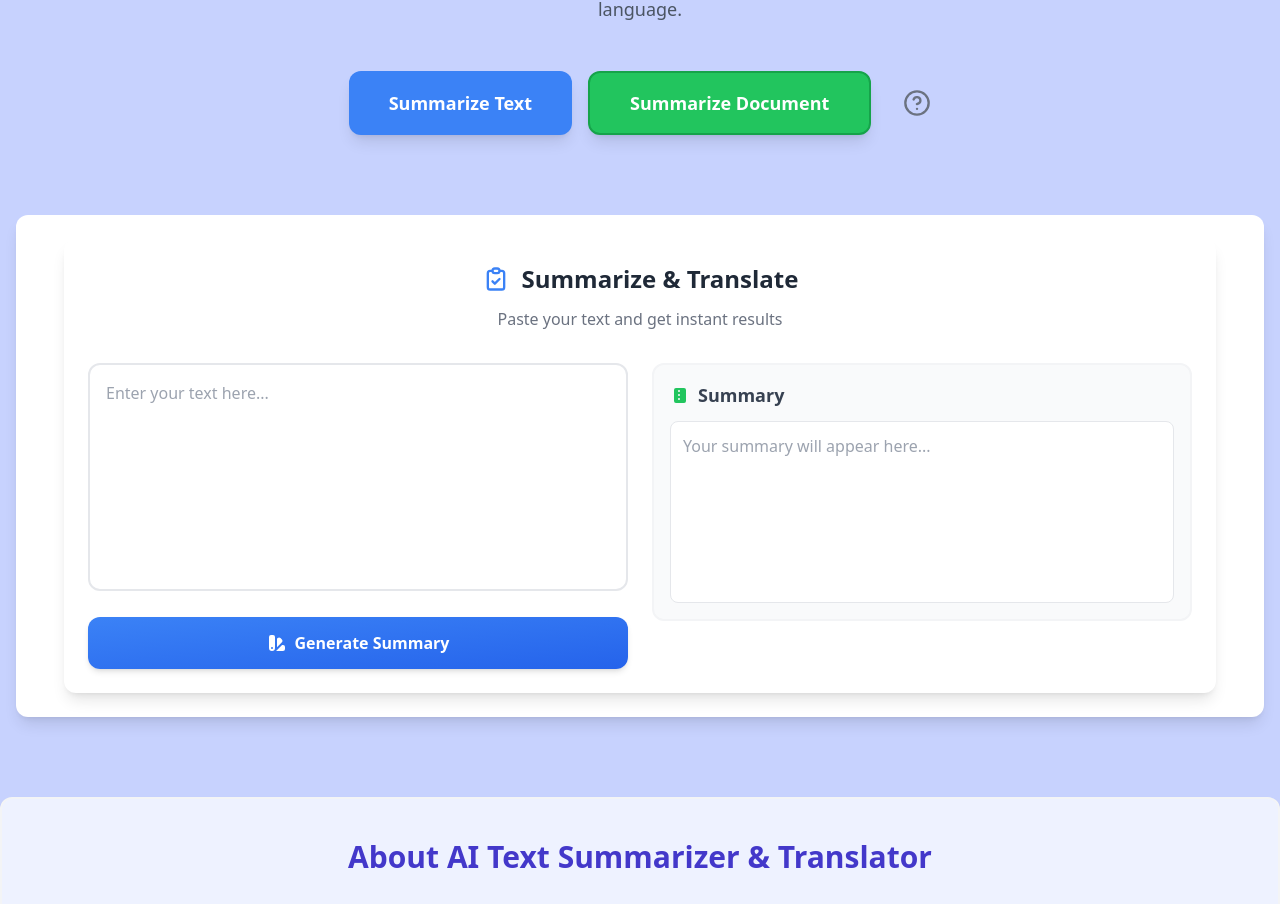
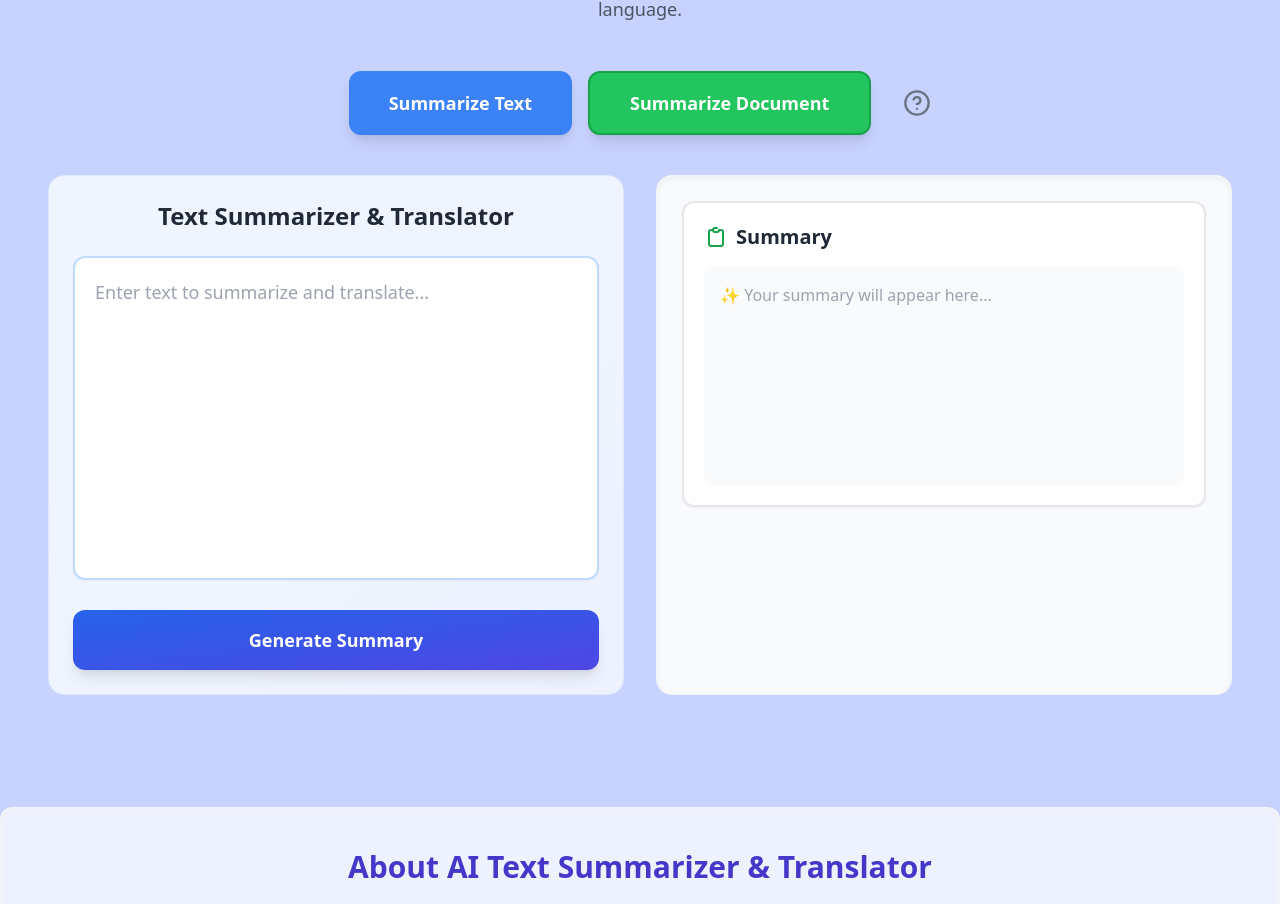
Before and after one commit to BuiTienDat04/Project_Summary_And_Translation, a React (Create React App) app in the folder Fondend-user/translate-website-client/: page /text in a window 1280 px wide. Shown: the part 314-1218 px from the top of the page. Built offline with nearby package versions, Linux system fonts and the light colour scheme.

Commit message:
update layout Text Summarizer & Translator

```diff
--- a/Fondend-user/translate-website-client/src/Pages/TextSummarizerAndTranslator.jsx
+++ b/Fondend-user/translate-website-client/src/Pages/TextSummarizerAndTranslator.jsx
@@ -97,67 +97,48 @@ const TextSummarizerAndTranslator = () => {
   };
 
   return (
-    <div className="bg-white rounded-xl shadow-lg p-6 hover:shadow-xl transition-all duration-300 max-w-6xl mx-auto">
-      {/* Header với icon */}
-      <header className="text-center mb-8 space-y-2">
-        <h2 className="text-2xl font-bold text-gray-800 inline-flex items-center gap-3">
-          <svg xmlns="http://www.w3.org/2000/svg" className="w-7 h-7 text-blue-500" fill="none" viewBox="0 0 24 24" stroke="currentColor">
-            <path strokeLinecap="round" strokeLinejoin="round" strokeWidth="2" d="M9 5H7a2 2 0 00-2 2v12a2 2 0 002 2h10a2 2 0 002-2V7a2 2 0 00-2-2h-2M9 5a2 2 0 002 2h2a2 2 0 002-2M9 5a2 2 0 012-2h2a2 2 0 012 2m-6 9l2 2 4-4"/>
-          </svg>
-          Summarize & Translate
-        </h2>
-        <p className="text-gray-500">Paste your text and get instant results</p>
-      </header>
-
-      <div className="grid grid-cols-1 lg:grid-cols-2 gap-6">
-        {/* Input Column */}
-        <section className="space-y-5">
+    <div className="max-w-7xl mx-auto p-8">
+      <div className="grid grid-cols-1 lg:grid-cols-2 gap-8">
+        {/* Input Column - Glassmorphism effect */}
+        <section className="space-y-6 p-6 bg-gradient-to-br from-blue-50 to-indigo-50 rounded-2xl border border-blue-100">
+          <h2 className="text-2xl font-semibold text-gray-800 text-center">Text Summarizer & Translator</h2>
           <textarea
-            className="w-full p-4 border-2 border-gray-200 rounded-xl focus:border-blue-400 focus:ring-2 focus:ring-blue-100 transition-all duration-300 placeholder-gray-400 resize-none"
-            rows="8"
-            placeholder="Enter your text here..."
+            className="w-full p-5 border-2 border-blue-200 rounded-xl focus:border-blue-500 focus:ring-4 focus:ring-blue-100 transition-all duration-300 placeholder-gray-400 resize-none text-lg shadow-sm"
+            rows="10"
+            placeholder="Enter text to summarize and translate..."
             value={text}
             onChange={(e) => setText(e.target.value)}
           />
 
           <button
-            className="w-full bg-gradient-to-br from-blue-500 to-blue-600 hover:from-blue-600 hover:to-blue-700 text-white font-semibold px-6 py-3.5 rounded-xl shadow-md hover:shadow-lg transition-all duration-300 flex items-center justify-center gap-2"
+            className="w-full bg-gradient-to-br from-blue-600 to-indigo-600 hover:from-blue-700 hover:to-indigo-700 text-white font-semibold px-8 py-4 rounded-xl shadow-lg hover:shadow-xl transition-all duration-300 flex items-center justify-center gap-3 text-lg"
             onClick={handleSummarize}
           >
-            <svg xmlns="http://www.w3.org/2000/svg" className="w-5 h-5" viewBox="0 0 20 20" fill="currentColor">
-              <path fillRule="evenodd" d="M4 2a2 2 0 00-2 2v11a3 3 0 106 0V4a2 2 0 00-2-2H4zm1 14a1 1 0 100-2 1 1 0 000 2zm5-1.757l4.9-4.9a2 2 0 000-2.828L13.485 5.1a2 2 0 00-2.828 0L10 5.757v8.486zM16 18H9.071l6-6H16a2 2 0 012 2v2a2 2 0 01-2 2z" clipRule="evenodd"/>
-            </svg>
+            {/* Button icon */}
             Generate Summary
           </button>
-
-          {error && (
-            <div className="p-3 bg-red-50 border border-red-200 rounded-lg text-red-600 flex items-center gap-2">
-              <svg xmlns="http://www.w3.org/2000/svg" className="w-5 h-5" viewBox="0 0 20 20" fill="currentColor">
-                <path fillRule="evenodd" d="M8.257 3.099c.765-1.36 2.722-1.36 3.486 0l5.58 9.92c.75 1.334-.213 2.98-1.742 2.98H4.42c-1.53 0-2.493-1.646-1.743-2.98l5.58-9.92zM11 13a1 1 0 11-2 0 1 1 0 012 0zm-1-8a1 1 0 00-1 1v3a1 1 0 002 0V6a1 1 0 00-1-1z" clipRule="evenodd"/>
-              </svg>
-              {error}
-            </div>
-          )}
+          {error && <p className="text-red-500">{error}</p>}
+          {/* Error message */}
         </section>
 
-        {/* Output Column */}
-        <section className="space-y-5">
+        {/* Output Column - Depth and clear separation */}
+        <section className="space-y-6 p-6 bg-gray-50 rounded-2xl border-2 border-gray-100 shadow-inner">
           {/* Summary Section */}
-          <article className="bg-gray-50 rounded-xl border-2 border-gray-100 p-4">
-            <div className="flex items-center justify-between mb-3">
-              <h3 className="text-lg font-semibold text-gray-700 flex items-center gap-2">
-                <svg xmlns="http://www.w3.org/2000/svg" className="w-5 h-5 text-green-500" viewBox="0 0 20 20" fill="currentColor">
-                  <path d="M6 3a2 2 0 00-2 2v11a2 2 0 002 2h8a2 2 0 002-2V5a2 2 0 00-2-2H6zm4 11a1 1 0 11-2 0 1 1 0 012 0zm0-4a1 1 0 11-2 0 1 1 0 012 0zm0-4a1 1 0 11-2 0 1 1 0 012 0z"/>
+          <article className="bg-white rounded-xl border-2 border-gray-200 p-5 shadow-sm">
+            <div className="flex items-center justify-between mb-4">
+              <h3 className="text-xl font-semibold text-gray-800 flex items-center gap-2">
+                <svg className="w-6 h-6 text-green-600" fill="none" viewBox="0 0 24 24" stroke="currentColor" strokeWidth="2">
+                  <path strokeLinecap="round" strokeLinejoin="round" d="M9 5H7a2 2 0 00-2 2v12a2 2 0 002 2h10a2 2 0 002-2V7a2 2 0 00-2-2h-2M9 5a2 2 0 002 2h2a2 2 0 002-2M9 5a2 2 0 012-2h2a2 0 012 2m-3 7h3m-3 4h3m-6-4h.01M6 15h.01M6 11h.01M9 11h.01M9 15h.01" />
                 </svg>
                 Summary
               </h3>
-              {summary && <span className="text-sm text-gray-500">{summary.length} characters</span>}
+              {summary && <span className="text-sm text-gray-500 font-medium">{summary.length} chars</span>}
             </div>
-            <div className="bg-white rounded-lg border border-gray-200 p-3">
+            <div className="bg-gray-50 rounded-lg p-4">
               <textarea
-                className="w-full min-h-[150px] bg-transparent focus:outline-none resize-none text-gray-700 placeholder-gray-400"
+                className="w-full min-h-[180px] bg-transparent focus:outline-none resize-none text-gray-700 placeholder-gray-400 text-md"
                 value={summary || ""}
-                placeholder="Your summary will appear here..."
+                placeholder="✨ Your summary will appear here..."
                 readOnly
               />
             </div>
@@ -165,12 +146,13 @@ const TextSummarizerAndTranslator = () => {
 
           {/* Translation Section */}
           {summary && (
-            <div className="space-y-5">
+            <div className="space-y-6">
+              {/* Language selector */}
               <div className="relative">
-                <div className="flex items-center border-2 border-gray-200 bg-white rounded-xl pr-2">
+                <div className="flex items-center border-2 border-emerald-200 bg-white rounded-xl pr-3 shadow-sm">
                   <input
                     type="text"
-                    className="w-full p-3 bg-transparent placeholder-gray-400 focus:outline-none"
+                    className="w-full p-4 bg-transparent placeholder-gray-400 focus:outline-none text-lg"
                     placeholder="Search language..."
                     value={searchTerm}
                     onChange={(e) => {
@@ -178,59 +160,50 @@ const TextSummarizerAndTranslator = () => {
                       setIsDropdownOpen(true);
                     }}
                     onFocus={() => setIsDropdownOpen(true)}
+                    onBlur={() => setTimeout(() => setIsDropdownOpen(false), 100)} // Delay blur to allow click
                   />
-                  <button
-                    className="text-gray-400 hover:text-blue-500 transition-colors p-2"
-                    onClick={() => setIsDropdownOpen(!isDropdownOpen)}
-                  >
-                    <svg xmlns="http://www.w3.org/2000/svg" className="w-5 h-5" viewBox="0 0 20 20" fill="currentColor">
-                      <path fillRule="evenodd" d="M5.293 7.293a1 1 0 011.414 0L10 10.586l3.293-3.293a1 1 0 111.414 1.414l-4 4a1 1 0 01-1.414 0l-4-4a1 1 0 010-1.414z" clipRule="evenodd"/>
-                    </svg>
-                  </button>
+                  {/* Dropdown button - Removed, input field itself is the selector */}
                 </div>
-
-                {isDropdownOpen && (
-                  <div className="absolute z-10 w-full mt-2 bg-white border-2 border-gray-200 rounded-xl shadow-lg max-h-60 overflow-y-auto">
+                {/* Dropdown menu */}
+                {isDropdownOpen && filteredLanguages.length > 0 && (
+                  <ul className="absolute z-10 mt-1 w-full bg-white border border-emerald-300 rounded-md shadow-lg max-h-48 overflow-y-auto">
                     {filteredLanguages.map((lang) => (
-                      <div
+                      <li
                         key={lang.code}
-                        className="p-3 hover:bg-gray-50 cursor-pointer flex items-center gap-3"
+                        className="px-4 py-2 hover:bg-emerald-100 cursor-pointer"
                         onClick={() => handleLanguageSelect(lang.code, lang.name)}
                       >
-                        <span className="text-sm font-medium text-gray-500 w-8">🌐</span>
-                        <span className="flex-1">{lang.name}</span>
-                        <span className="text-xs text-gray-400 uppercase">{lang.code}</span>
-                      </div>
+                        {lang.name}
+                      </li>
                     ))}
-                  </div>
+                  </ul>
                 )}
               </div>
 
               <button
-                className="w-full bg-gradient-to-br from-green-500 to-emerald-600 hover:from-emerald-600 hover:to-green-700 text-white font-semibold px-6 py-3.5 rounded-xl shadow-md hover:shadow-lg transition-all duration-300 flex items-center justify-center gap-2"
+                className="w-full bg-gradient-to-br from-emerald-600 to-green-600 hover:from-emerald-700 hover:to-green-700 text-white font-semibold px-8 py-4 rounded-xl shadow-lg hover:shadow-xl transition-all duration-300 flex items-center justify-center gap-3 text-lg"
                 onClick={handleTranslate}
               >
-                <svg xmlns="http://www.w3.org/2000/svg" className="w-5 h-5" viewBox="0 0 20 20" fill="currentColor">
-                  <path fillRule="evenodd" d="M7 2a1 1 0 011 1v1h3a1 1 0 110 2H9.578a18.87 18.87 0 01-1.724 4.78c.29.354.596.696.914 1.026A1 1 0 1110 13H8v-1a1 1 0 10-2 0v1H5a1 1 0 110-2h.463A17.11 17.11 0 018 5.998 17.15 17.15 0 0110 8a16.71 16.71 0 011.89.518 1 1 0 11-.219 1.962c-.4-.1-.809-.151-1.219-.152a19.027 19.027 0 00-1.188 3.028c.346.022.693.034 1.041.034 2.225 0 4.34-.584 6.256-1.632a1 1 0 111.008 1.723A12.938 12.938 0 0110 16c-2.169 0-4.206-.553-6-1.5V15a1 1 0 11-2 0v-2a1 1 0 011-1h1a1 1 0 100-2H7V3a1 1 0 011-1z" clipRule="evenodd"/>
-                </svg>
+                {/* Button icon */}
                 Translate Now
               </button>
 
               {translation && (
-                <article className="bg-gray-50 rounded-xl border-2 border-gray-100 p-4">
-                  <div className="flex items-center justify-between mb-3">
-                    <h3 className="text-lg font-semibold text-gray-700 flex items-center gap-2">
-                      <svg xmlns="http://www.w3.org/2000/svg" className="w-5 h-5 text-purple-500" viewBox="0 0 20 20" fill="currentColor">
-                        <path d="M5 3a2 2 0 00-2 2v10a2 2 0 002 2h10a2 2 0 002-2V5a2 2 0 00-2-2H5zm3.5 2.5a1.5 1.5 0 100 3 1.5 1.5 0 000-3zm5.585 5.832a.809.809 0 01-.113.178l-3 4a1 1 0 01-1.493-1.114l1.25-5a1 1 0 01.89-.746l2.906-.291a.81.81 0 01.11 1.623l-2.906.291-.75 3z"/>
+                <article className="bg-white rounded-xl border-2 border-gray-200 p-5 shadow-sm">
+                  <div className="flex items-center justify-between mb-4">
+                    <h3 className="text-xl font-semibold text-gray-800 flex items-center gap-2">
+                      <svg className="w-6 h-6 text-purple-600" fill="none" viewBox="0 0 24 24" stroke="currentColor" strokeWidth="2">
+                        <path strokeLinecap="round" strokeLinejoin="round" d="M10 9v6m4-6v6m7-3a9 9 0 11-18 0 9 9 0 0118 0z" />
                       </svg>
-                      Translation
+                      Translation ({languages.find(lang => lang.code === targetLang)?.name || 'Unknown'})
                     </h3>
-                    <span className="text-sm text-gray-500">{translation.length} characters</span>
+                    <span className="text-sm text-gray-500 font-medium">{translation.length} chars</span>
                   </div>
-                  <div className="bg-white rounded-lg border border-gray-200 p-3">
+                  <div className="bg-gray-50 rounded-lg p-4">
                     <textarea
-                      className="w-full min-h-[150px] bg-transparent focus:outline-none resize-none text-gray-700"
+                      className="w-full min-h-[180px] bg-transparent focus:outline-none resize-none text-gray-700 text-md"
                       value={translation}
+                      placeholder="✨ Your translation will appear here..."
                       readOnly
                     />
                   </div>
--- a/Fondend-user/translate-website-client/src/pages/TextPage.jsx
+++ b/Fondend-user/translate-website-client/src/pages/TextPage.jsx
@@ -15,7 +15,6 @@ function TextPage() {
   const [showRegister, setShowRegister] = useState(false);
   const [isPopupVisible, setIsPopupVisible] = useState(false);
   const [loggedInUsername, setLoggedInUsername] = useState(null);
-  const [loginPromptVisible, setLoginPromptVisible] = useState(false);
   const [showHelp, setShowHelp] = useState(false);
   const [loggedInUser, setLoggedInUser] = useState(null);
   const [welcomeMessageVisible, setWelcomeMessageVisible] = useState(true);
@@ -128,10 +127,10 @@ function TextPage() {
       </div>
 
       {/* Main Content: Text Summarizer and Translator */}
-      <div className="container mx-auto px-4 pt-20">
-        <div className="bg-white rounded-xl shadow-lg p-6 hover:shadow-xl transition-shadow duration-300">
+      <div className="container mx-auto px-4 pt-2">
+
           <TextSummarizerAndTranslator />
-        </div>
+
       </div>
 
       {/* About Section */}
```
Also changed, not shown: Fondend-user/translate-website-client/src/Pages/DocumentPage.jsx (+0 -25 lines).
